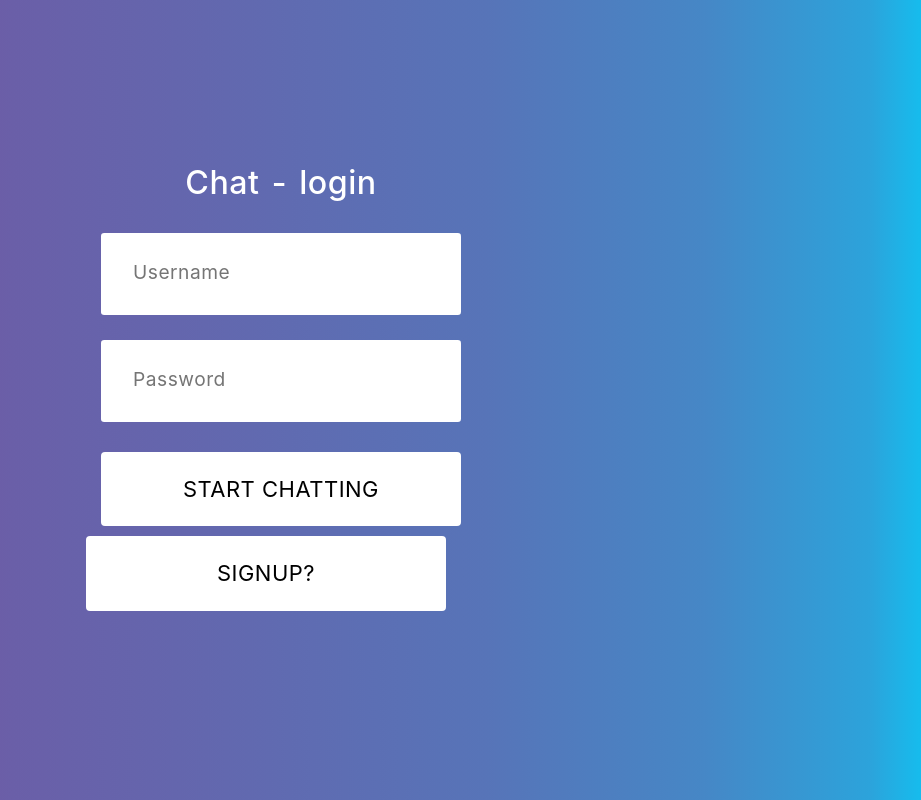
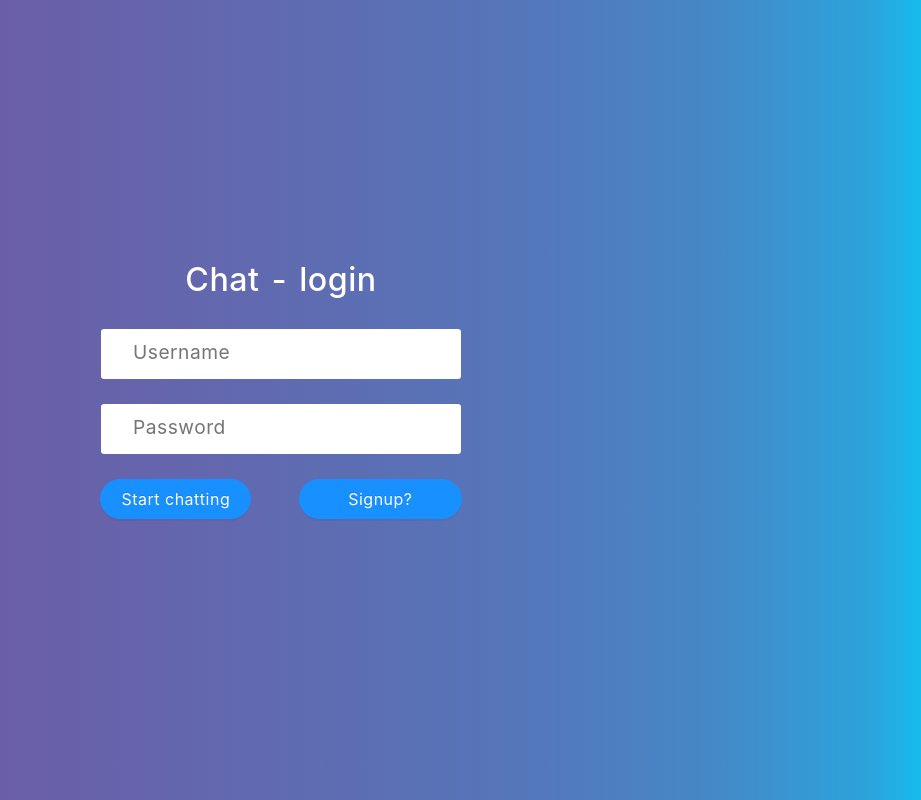
Before and after one commit to Abhi7836/abhi-chatme, a React (Create React App) app: page / in a window 1280 px wide. Shown: the whole page, without its empty margins (359-1280 px from the left). Built offline with nearby package versions, Linux system fonts and the light colour scheme.

Commit message:
login/signup ui, logout

```diff
--- a/public/index.html
+++ b/public/index.html
@@ -2,7 +2,7 @@
 <html lang="en">
   <head>
     <meta charset="utf-8" />
-    <link rel="icon" href="%PUBLIC_URL%/favicon.ico" />
+    <link rel="icon" href="%PUBLIC_URL%/speech-bubble.png" />
     <link rel="stylesheet" href="https://stackpath.bootstrapcdn.com/bootstrap/4.1.0/css/bootstrap.min.css"
 integrity="sha384-9gVQ4dYFwwWSjIDZnLEWnxCjeSWFphJiwGPXr1jddIhOegiu1FwO5qRGvFXOdJZ4"
 crossorigin="anonymous">
--- a/src/App.css
+++ b/src/App.css
@@ -239,7 +239,7 @@
   color: #333;
   font-size: 1.2rem;
   margin: 0 auto;
-  padding: 1.5rem 2rem;
+  padding: 0.5rem 2rem;
   border-radius: 0.2rem;
   background-color: rgb(255, 255, 255);
   border: none;
--- a/src/components/Header.jsx
+++ b/src/components/Header.jsx
@@ -4,6 +4,20 @@ import { Button } from 'antd';
 import {PoweroffOutlined} from '@ant-design/icons';
 
 function Header() {
+    const userName = localStorage.getItem('username');
+
+   /*try {
+      await axios.get('https://api.chatengine.io/users', { headers: authObject });
+      localStorage.setItem('username', username);
+      localStorage.setItem('password', password);
+      window.location.reload();
+      setError('');
+    } catch (err) {
+
+
+      setError('Oops, incorrect credentials.');
+    }*/
+
     function clearlogs(){
         localStorage.removeItem('username');
         localStorage.removeItem('password');
@@ -15,17 +29,28 @@ function Header() {
           <Navbar.Brand className="pl-5" > {/*href="#home"*/}
              <img
                alt=""
-               src="logo.jpeg"
+               src="speech-bubble.png"
                width="30"
                height="30"
                className="d-inline-block align-top pr-1"/>{' '}
                Abhi-chatme
-           </Navbar.Brand>
-           <Button
+         </Navbar.Brand>
+         <Navbar.Toggle />
+         <Navbar.Collapse className="justify-content-center pl-5" >
+          <Navbar.Text style={{color:'white'}}>
+            Welcome  {userName}
+          </Navbar.Text>
+          </Navbar.Collapse>
+
+          <Navbar.Collapse className="justify-content-end mr-5 pr-3">
+          <Button
            style={{backgroundColor:'#7554a0',borderColor:'#7554a0'}}
            icon={<PoweroffOutlined />}
            onClick={clearlogs}/>
+           </Navbar.Collapse>
          </Navbar>
+
+
         </>
     )
 }
--- a/src/components/LoginForm.jsx
+++ b/src/components/LoginForm.jsx
@@ -1,10 +1,12 @@
 import React,{ useState } from 'react';
-import { Input} from 'antd';
+//import { Form, Input, Button, Checkbox } from 'antd';
 import { EyeInvisibleOutlined, EyeTwoTone } from '@ant-design/icons';
-
+import { Button} from 'antd';
 import axios from 'axios';
+//import Alert from 'react-bootstrap/Alert';
 
 const projectID ='14f5d563-3afb-4010-b0f0-6080b252d534';
+
 
 function LoginForm(props) {
   const [username, setUsername] = useState('');
@@ -21,20 +23,21 @@ function LoginForm(props) {
 
     try {
       await axios.get('https://api.chatengine.io/chats', { headers: authObject });
-
       localStorage.setItem('username', username);
       localStorage.setItem('password', password);
       window.location.reload();
       setError('');
     } catch (err) {
+
+
       setError('Oops, incorrect credentials.');
-
     }
 
 
-  };
+};
 
   return (
+
     <div className="wrapper">
       <div className="form">
         <h1 className="title">Chat - login</h1>
@@ -42,18 +45,18 @@ function LoginForm(props) {
           <input type="text" value={username} onChange={(e) => setUsername(e.target.value)} className="input" placeholder="Username" required />
           <input type="password" value={password} onChange={(e) => setPassword(e.target.value)} className="input" placeholder="Password" required  iconRender={visible => (visible ? <EyeTwoTone /> : <EyeInvisibleOutlined />)}/>
           <div align="center">
-            <button type="submit" className="button">
+            <Button type="primary" shape="round" size={'large'} htmlType="submit">
               <span>Start chatting</span>
-            </button>
+            </Button>
+            <Button type="primary" shape="round" size={'large'} onClick={changelogin} className="ml-5 px-5">
+              <span>Signup?</span>
+            </Button>
           </div>
         </form>
-        <button onClick={changelogin} className="button">
-              <span>Signup?</span>
-        </button>
+
         <h1>{error}</h1>
       </div>
-    </div>
-
+  </div>
   );
 }
 
--- a/src/components/SignupForm.jsx
+++ b/src/components/SignupForm.jsx
@@ -1,5 +1,7 @@
 import { useState } from 'react';
 import axios from 'axios';
+import { Button,Avatar} from 'antd';
+import { SendOutlined, PictureOutlined } from '@ant-design/icons';
 
 const projectID = '14f5d563-3afb-4010-b0f0-6080b252d534';
 const private_key='7e38b731-a6fd-4252-a3af-c6edce2cea0d';
@@ -13,7 +15,6 @@ const SignupForm = (props) => {
   const [error, setError] = useState('');
 
   function changelogin() {props.loginstate(true);}
-    //console.log(userdata);
 
       const handleSubmit = async (e) => {
         e.preventDefault();
@@ -56,14 +57,14 @@ const SignupForm = (props) => {
           <input type="text" value={firstname} onChange={(e) => setFirstname(e.target.value)} className="input" placeholder="First Name" required />
           <input type="text" value={lastname} onChange={(e) => setLastname(e.target.value)} className="input" placeholder="LastName" required />
           <div align="center">
-            <button type="submit" className="button">
+            <Button type="primary" shape="round" size={'large'} htmlType="submit">
               <span>Start chatting</span>
-            </button>
+            </Button>
+            <Button type="primary" shape="round" size={'large'} onClick={changelogin} className="ml-5 px-5">
+              <span>Login?</span>
+            </Button>
           </div>
         </form>
-        <button onClick={changelogin} className="button">
-              <span>Login?</span>
-        </button>
         <h1>{error}</h1>
       </div>
     </div>
```
Also changed, not shown: public/speech-bubble.png (added).
